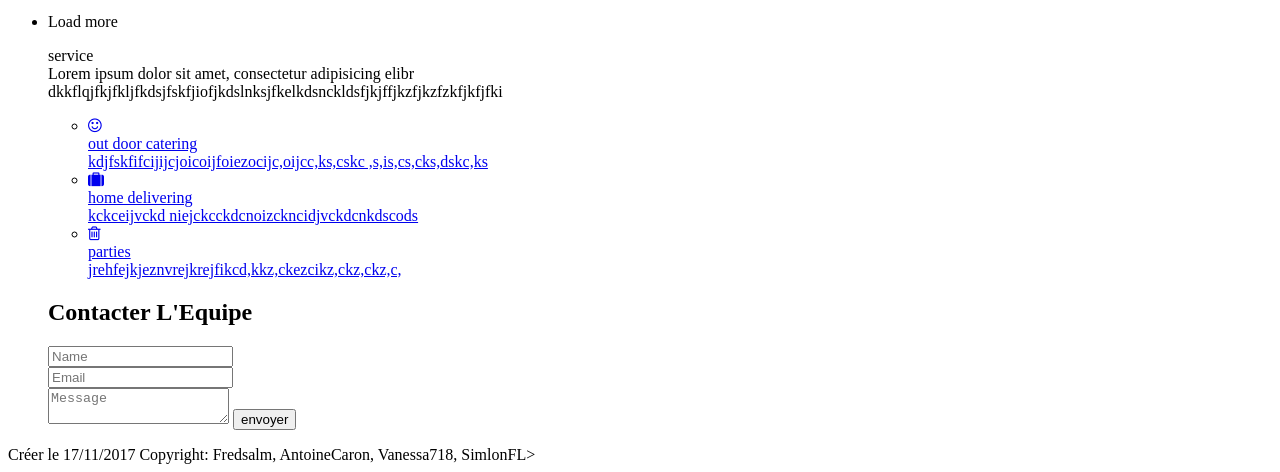
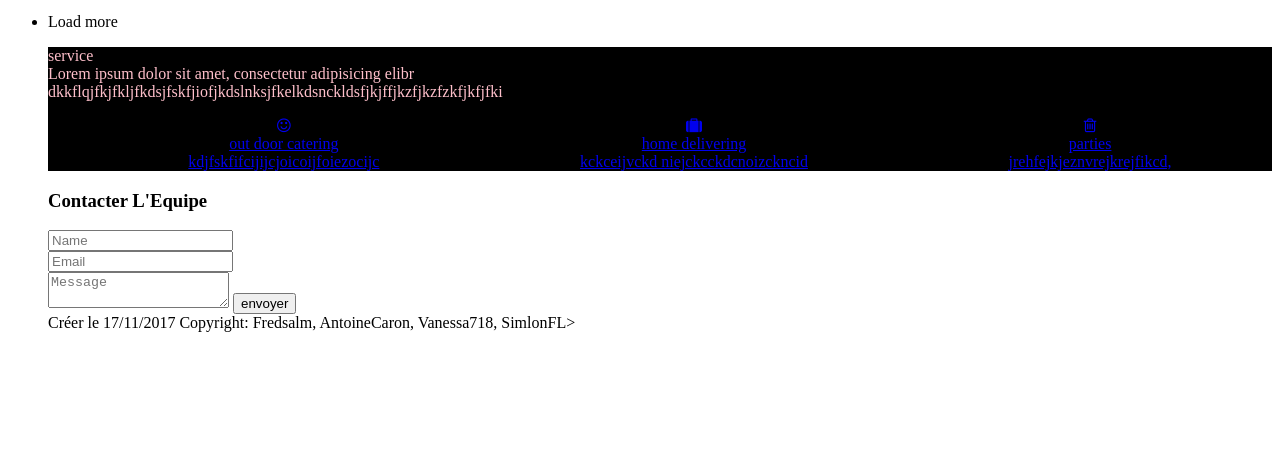
Before and after one commit to Fredsalm/projet-resto, a plain HTML site: page wireframe1/index.html in a window 1280 px wide. Shown: the part 2441-2913 px from the top of the page. After the commit the page ends 2789 px from the top, so only its background shows below. Drawn offline with Linux system fonts and the light colour scheme.

Commit message:
creation_css_section2

```diff
--- a/wireframe1/css/style.css
+++ b/wireframe1/css/style.css
@@ -31,3 +31,24 @@ header{
 	margin: auto;
 	justify-content: center;
 }
+
+.section2{
+	background: black;
+	color:pink;
+	margin: auto;
+
+}
+
+.logos ul {
+	display: flex;
+	list-style: none;
+
+}
+
+.logos ul li {
+	text-align: center;
+	margin: auto;
+}
+.img{
+	width: 200%;
+}
--- a/wireframe1/index.html
+++ b/wireframe1/index.html
@@ -76,27 +76,30 @@
 	<!-- section 2 -->
 	<section>
 	<div>
+		<!-- section 2 -->
+	<section class="section2">
+	<div>
 		<!-- sercice -->
 		<p>service<br>
 		Lorem ipsum dolor sit amet, consectetur adipisicing elibr<br>
 		dkkflqjfkjfkljfkdsjfskfjiofjkdslnksjfkelkdsnckldsfjkjffjkzfjkzfzkfjkfjfki</p>
 	</div>
-	<div>
+	<div class = "logos">
 		<ul>
 			<li>
-				<a href="#"><i class="fa fa-smile-o" aria-hidden="true"></i><br>
-					<span>out door catering</span><br>kdjfskfifcijijcjoicoijfoiezocijc,oijcc,ks,cskc ,s,is,cs,cks,dskc,ks</span></a>
+				<a href="#" class="img"><i class="fa fa-smile-o" aria-hidden="true"></i><br>
+					<span>out door catering</span><br>kdjfskfifcijijcjoicoijfoiezocijc</span></a>
 				</li>
 
 				<li>
 					<a href="#"><i class="fa fa-suitcase" aria-hidden="true"></i><br>
 					<span>home delivering<br>
-					kckceijvckd niejckcckdcnoizckncidjvckdcnkdscods</span></a>
+					kckceijvckd niejckcckdcnoizckncid</span></a>
 				</li>
 
 			<li>	<a href="#"><i class="fa fa-trash-o" aria-hidden="true"></i><br>
 					<span>parties<br>
-					jrehfejkjeznvrejkrejfikcd,kkz,ckezcikz,ckz,ckz,c,</span></a>
+					jrehfejkjeznvrejkrejfikcd,</span></a>
 			</li>
 		</ul>
 	</div>
```
